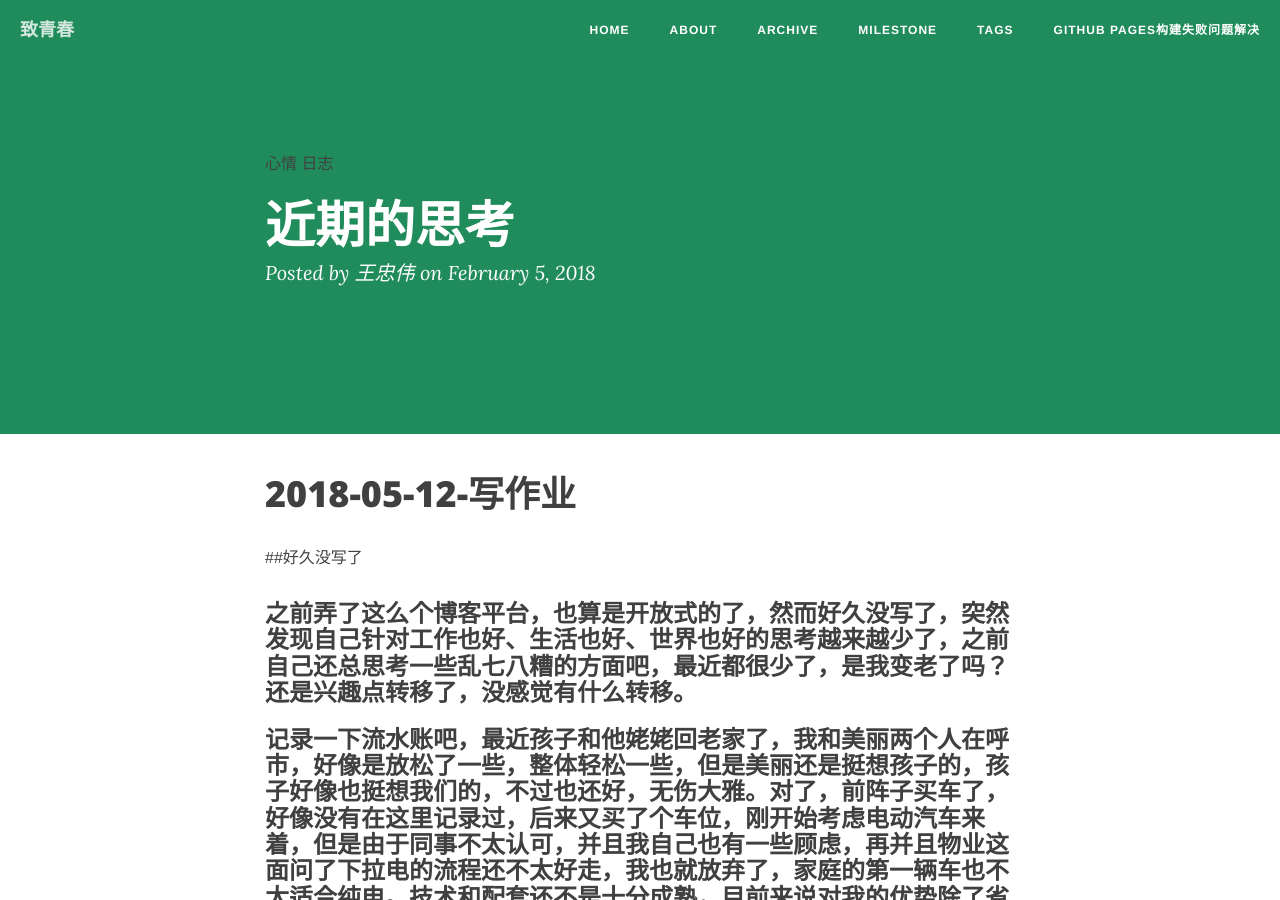
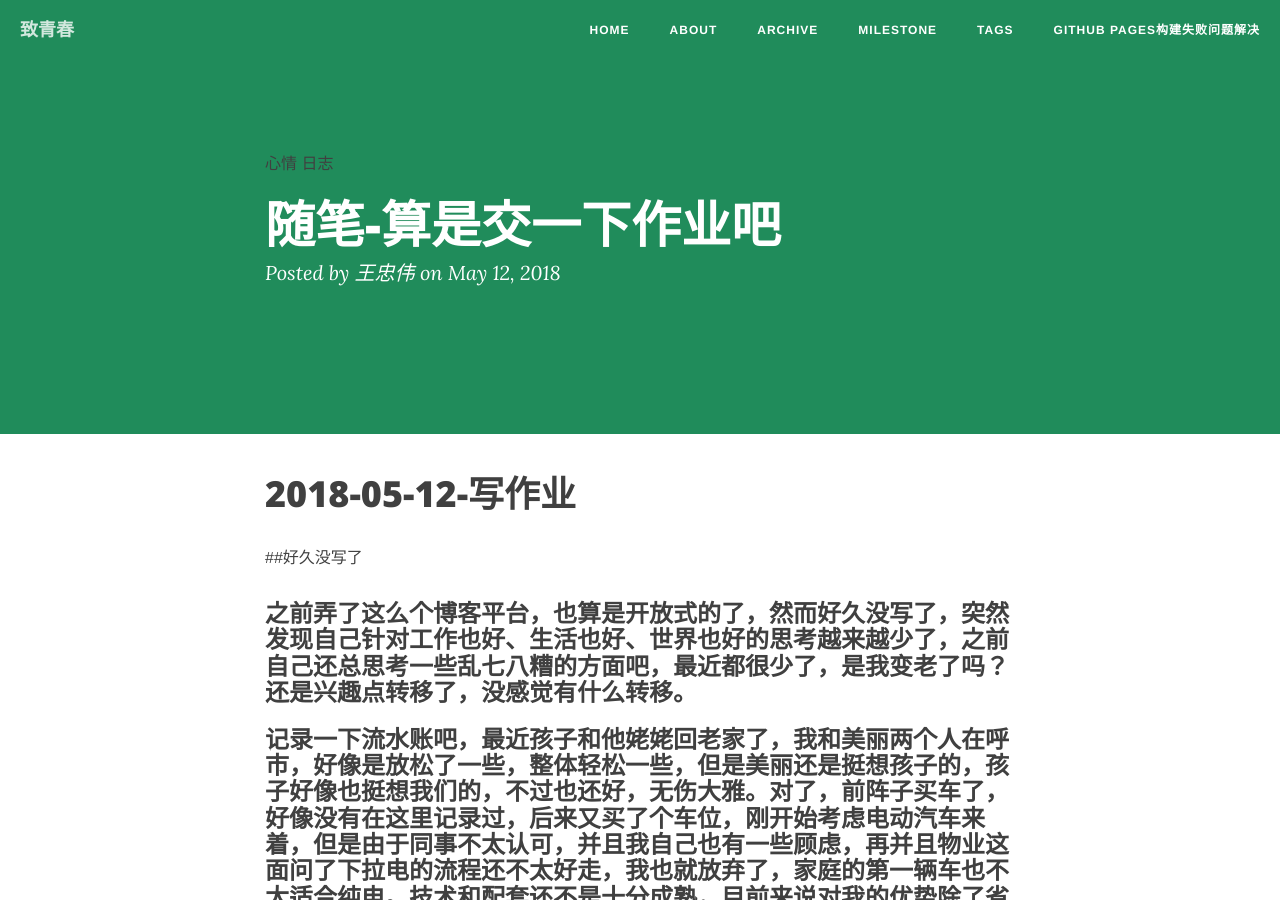
Before and after one commit to niyizhong123/niyizhong123.github.io, a Jekyll site: the page built from _posts/2018-05-12-写作业.md, in a window 1280 px wide and 900 px high. Built offline with Jekyll 4.4.1, drawn with Linux system fonts in a browser that asks for light colours; nearby versions of some CDN libraries; comment, search, counter and statistics services are not loaded.

Commit message:
修改内容。

```diff
--- a/_posts/2018-05-12-写作业.md
+++ b/_posts/2018-05-12-写作业.md
@@ -1,10 +1,10 @@
 ---
 layout: post
-title: 近期的思考
-date: 2018-02-05
+title: 随笔-算是交一下作业吧
+date: 2018-05-12
 categories: blog
 tags: [心情,日志]
-description: 近期关于一些问题的思考。
+description: 随便写一些东西，挺久没写了。
 ---
 
 
```
